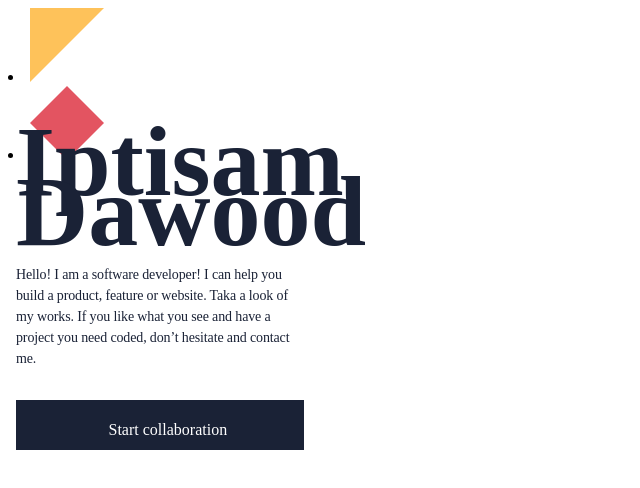
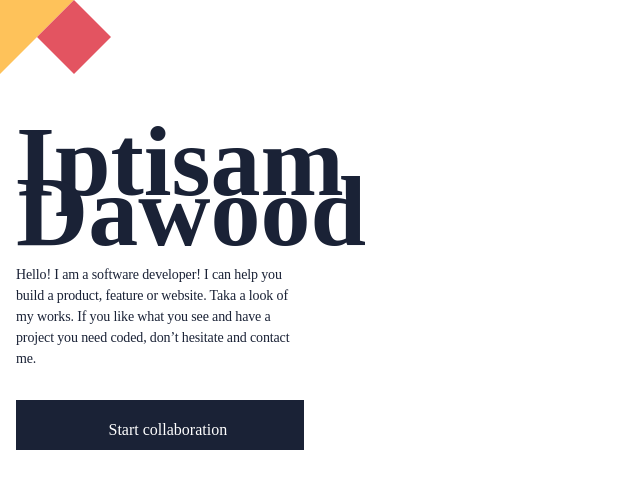
Before and after one commit to Iptysam/My-Portfolio, a plain HTML site: page index.html in a window 1280 px wide. Shown: the whole page, without its empty margins (0-640 px from the left). Drawn offline with Linux system fonts and the light colour scheme.

Commit message:
update style.css

```diff
--- a/style.css
+++ b/style.css
@@ -1,21 +1,51 @@
 
-.navitems{
+.navitems {
   display: flex;
   list-style: none;
 }
 
-.rectangle1:hover{
+.rectangle1 {
+  position: absolute;
+  width: 20px;
+  height: 2px;
+  right:20px;
+  top:19px;
+  background:#C4C4C4;
+}
+.rectangle2 {
+  position: absolute;
+  width: 20px;
+  height: 2px;
+  right: 20px;
+  top: 25px;
+  background: #C4C4C4;
+}
+.rectangle3 {
+  position: absolute;
+  width: 20px;
+  height: 2px;
+  right: 20px;
+  top: 31px;
+  background: #C4C4C4;
+}
+
+.rectangle1:hover {
+  background: white;
+}
+.rectangle2:hover {
+  background: white;
+}
+  .rectangle3:hover {
   background: white;
 }
 
 .container2 {
   position: absolute;
-  display:flex;
+  display: flex;
   height: 100px;
   width: 220px;
   left: 16px;
   top: 70px;
-
 
   font-family: 'Playfair Display';
   font-style: normal;
@@ -23,27 +53,24 @@
   font-size: 50px;
   line-height: 100%;
 /* or 110px */
-  color: #1A2236;
+  color: #1a2236;
 }
 
 .container3 {
-  display:flex;
+  display: flex;
   position: absolute;
   width: 288px;
   height: 126px;
   left: 16px;
   top: 250px;
-
   font-family: 'Poppins';
   font-style: normal;
   font-weight: 400;
   font-size: 14px;
   line-height: 21px;
   letter-spacing: -0.01em;
-
   color: #1A2236;
 }
-
 .container4 {
   position: absolute;
   width: 288px;
@@ -53,9 +80,8 @@
 
 
   background: #1A2236;
-
 }
-.container4 p{
+.container4 p {
   position: absolute;
   width: 203.68px;
   height: 26.47px;
@@ -78,3 +104,21 @@
   display: flex;
   flex-wrap: wrap;
 }
+
+.shape1 {
+    list-style: none;
+    position: absolute;
+    width: 74px;
+    height: 74px;
+    left: 0px;
+    top: 0px;
+}
+
+.shape2 {
+    list-style: none;
+    position: absolute;
+    width: 74px;
+    height: 74px;
+    left: 37px;
+    top: 0px;
+}
```
